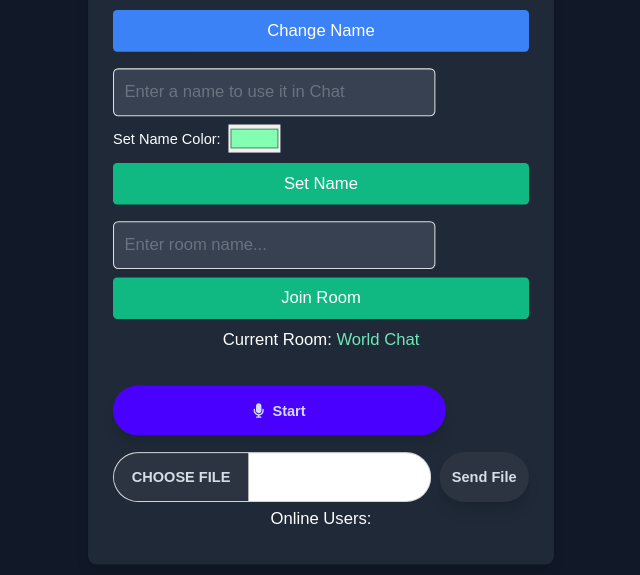
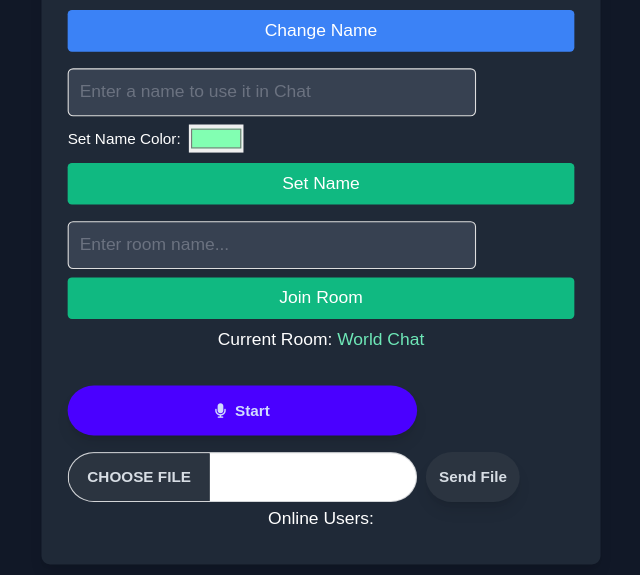
Before and after one commit to Abdul-Ahadexpo/online-chat, a website: page public/index.html in a window 1280 px wide. Shown: the part 225-800 px from the top of the page, without its empty margins (319-959 px from the left). Drawn offline with nearby package versions, Linux system fonts and the light colour scheme; no server answers.

Commit message:
Update index.html

```diff
--- a/public/index.html
+++ b/public/index.html
@@ -104,7 +104,8 @@
     /* Link */
     /* Style clickable links inside messages */
     .message-link {
-  color: #1e90ff; /* Vibrant blue text for links */
+      color: #1e90ff;
+      /* Vibrant blue text for links */
       text-decoration: none;
       font-weight: 500;
       transition: color 0.2s ease-in-out;
@@ -156,6 +157,7 @@
         opacity: 0;
         transform: translateY(15px);
       }
+
       to {
         opacity: 1;
         transform: translateY(0);
@@ -339,11 +341,11 @@
 
 
 
+  <!-- ddddddddddddddddddddddddddddddddd -->
 
+  <!-- ddddddddddddddddddddddddddddddddd -->
 
-
-
-
+  <!-- ddddddddddddddddddddddddddddddddd -->
 
 
 
@@ -388,8 +390,20 @@
       }
     };
   </script>
+
+
+
+  <!-- ddddddddddddddddddddddddddddddddd -->
+
+  <!-- ddddddddddddddddddddddddddddddddd -->
+
+  <!-- ddddddddddddddddddddddddddddddddd -->
+
+
+
+
   <!-- eeeeeeeeeeeeeeeeeeeeeeeeeeeeeeeeeeee -->
-  <div id="whole-container" class="container bg-gray-800 rounded-lg shadow-lg p-6 w-full max-w-md">
+  <div id="whole-container" class="container bg-gray-800 rounded-lg shadow-lg p-6 w-full max-w-lg scale-x-105">
 
     <h1 class="text-2xl font-bold text-emerald-400 flex justify-between items-center">
       Doro Chat
@@ -471,7 +485,7 @@
           <div class="flex items-center space-x-2">
             <input type="file"
               class="file-input file-input-bordered w-full max-w-xs rounded-full focus:ring-2 focus:ring-emerald-500"
-              id="fileInput" accept="image/*" placeholder="Select a File under 800 KB" />
+              id="fileInput" placeholder="Select a File under 800 KB" />
             <button
               class="btn btn-neutral p-3 rounded-full shadow-lg hover:bg-neutral-600 transition duration-300 ease-in-out"
               id="sendFileButton">Send File</button>
```
Lines whose indentation alone changed are shown as unchanged.
